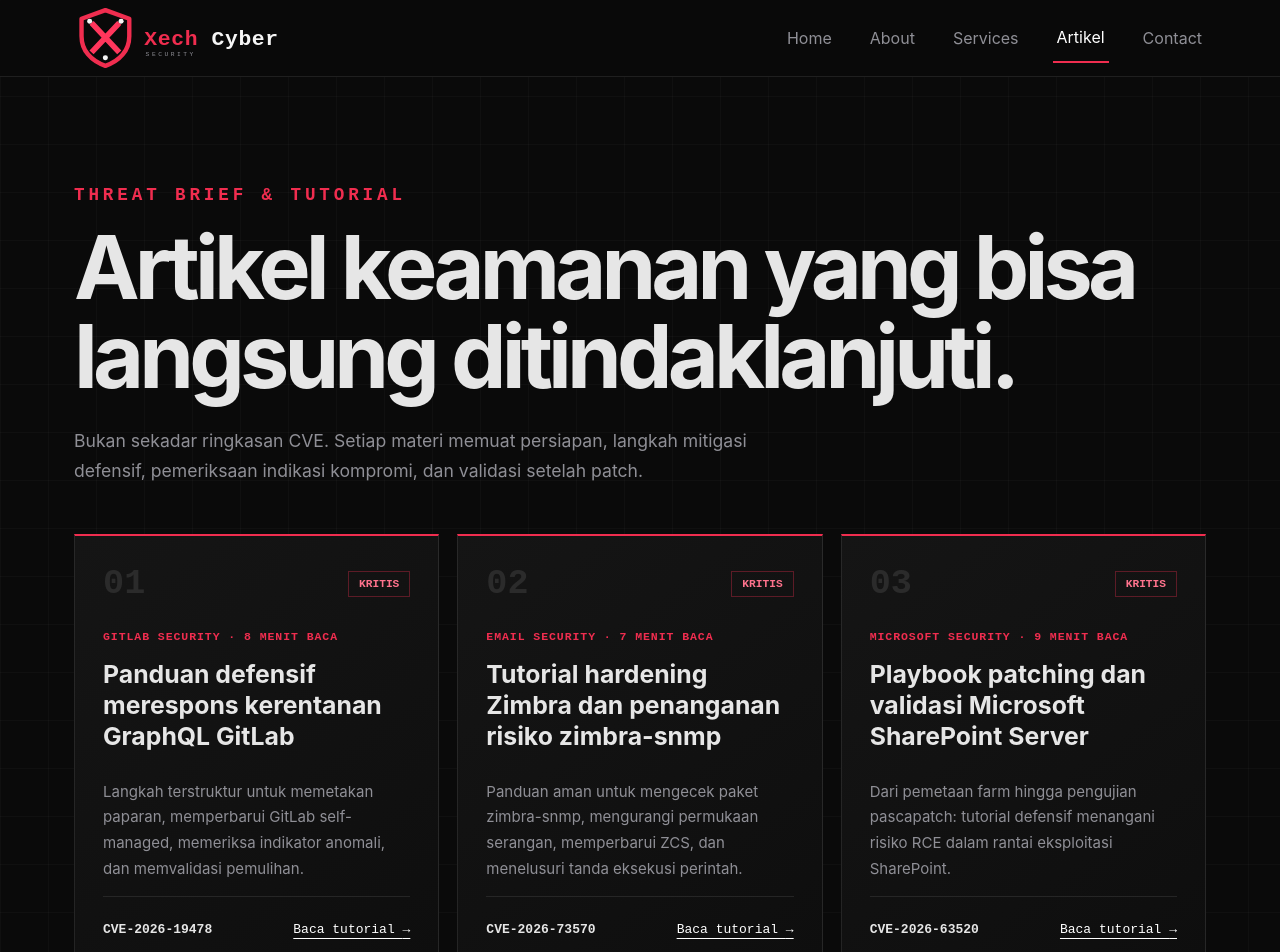
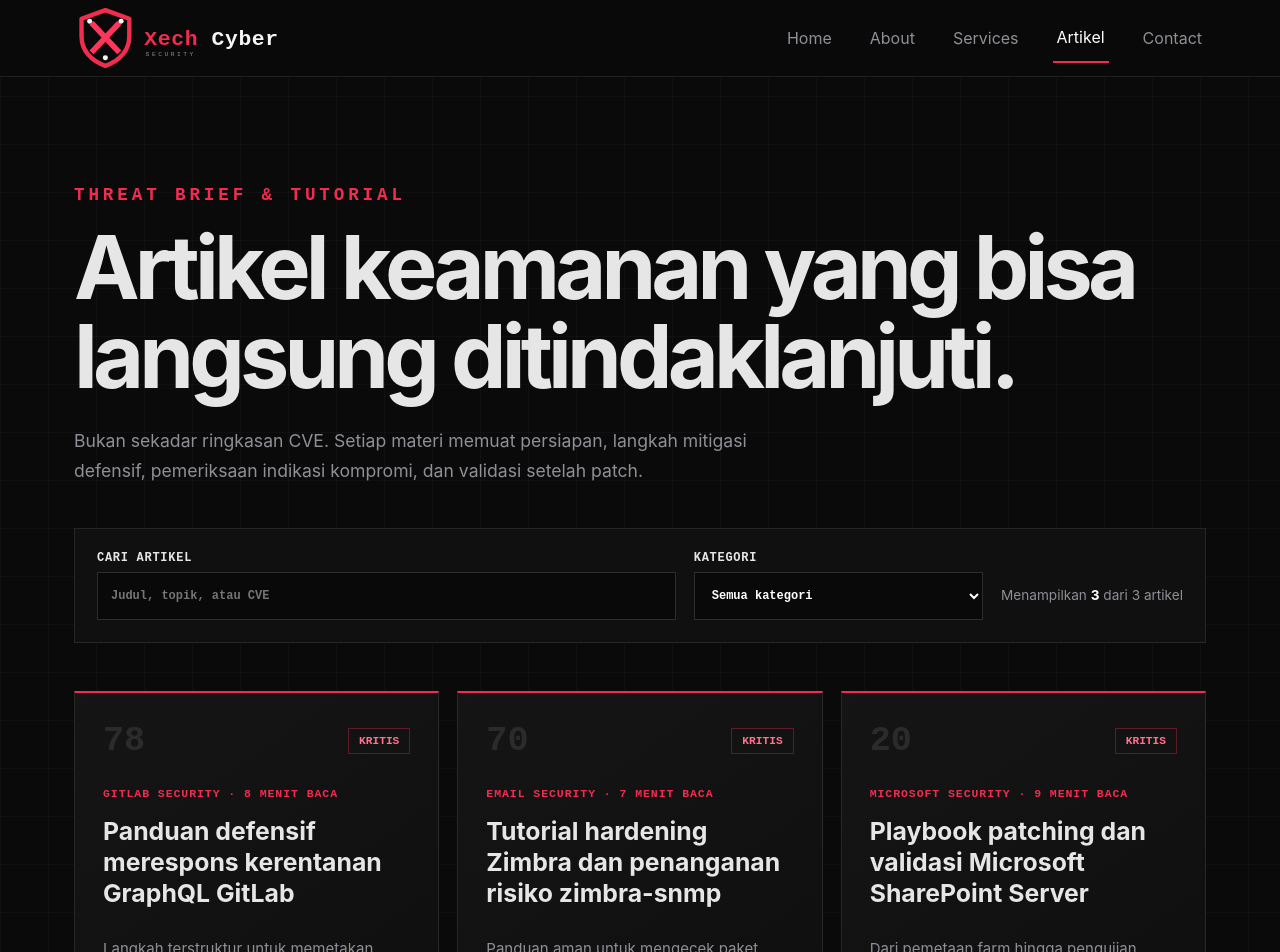
Before and after one commit to sobri3195/xechcybersecurity, a React (Vite) app: page /articles in a window 1280 px wide. Shown: the top 952 px of the page. Built offline with nearby package versions, Linux system fonts and the light colour scheme.

Commit message:
feat: improve article module discovery

```diff
--- a/postcss.config.js
+++ b/postcss.config.js
@@ -1 +1,3 @@
-export default { plugins: { tailwindcss: {}, autoprefixer: {} } }
+// The active application stylesheet is authored as standard CSS. Vite handles
+// bundling it directly, so no separately installed PostCSS plugins are needed.
+export default { plugins: {} }
--- a/src/pages/Articles.jsx
+++ b/src/pages/Articles.jsx
@@ -1,4 +1,101 @@
+import { useMemo, useState } from 'react'
 import { Link } from 'react-router-dom'
 import { articles } from '../data/articles'
 
-export default function Articles(){return <section className="page articles-page"><p className="eyebrow">THREAT BRIEF &amp; TUTORIAL</p><h1>Artikel keamanan yang bisa langsung ditindaklanjuti.</h1><p>Bukan sekadar ringkasan CVE. Setiap materi memuat persiapan, langkah mitigasi defensif, pemeriksaan indikasi kompromi, dan validasi setelah patch.</p><div className="article-grid">{articles.map((article,index)=><article className="article-card" key={article.slug}><div className="article-card-top"><span>0{index+1}</span><span className="severity">{article.severity}</span></div><p className="article-meta">{article.category} · {article.readTime}</p><h2>{article.title}</h2><p>{article.summary}</p><div className="article-card-footer"><strong>{article.cve}</strong><Link to={`/articles/${article.slug}`}>Baca tutorial <span aria-hidden="true">→</span></Link></div></article>)}</div><aside className="editorial-note"><strong>Catatan editorial</strong><p>Materi ini berfokus pada pertahanan. Selalu validasi versi terdampak dan instruksi patch melalui advisory resmi vendor sebelum melakukan perubahan pada production.</p></aside></section>}
+const ALL_CATEGORIES = 'Semua kategori'
+
+export default function Articles() {
+  const [query, setQuery] = useState('')
+  const [category, setCategory] = useState(ALL_CATEGORIES)
+  const categories = useMemo(
+    () => [ALL_CATEGORIES, ...new Set(articles.map(article => article.category))],
+    [],
+  )
+  const filteredArticles = useMemo(() => {
+    const keyword = query.trim().toLocaleLowerCase('id-ID')
+
+    return articles.filter(article => {
+      const matchesCategory = category === ALL_CATEGORIES || article.category === category
+      const searchableText = [article.title, article.summary, article.category, article.cve]
+        .join(' ')
+        .toLocaleLowerCase('id-ID')
+
+      return matchesCategory && (!keyword || searchableText.includes(keyword))
+    })
+  }, [category, query])
+
+  const resetFilters = () => {
+    setQuery('')
+    setCategory(ALL_CATEGORIES)
+  }
+
+  return (
+    <section className="page articles-page">
+      <p className="eyebrow">THREAT BRIEF &amp; TUTORIAL</p>
+      <h1>Artikel keamanan yang bisa langsung ditindaklanjuti.</h1>
+      <p>
+        Bukan sekadar ringkasan CVE. Setiap materi memuat persiapan, langkah mitigasi
+        defensif, pemeriksaan indikasi kompromi, dan validasi setelah patch.
+      </p>
+
+      <div className="article-filters" role="search" aria-label="Cari dan filter artikel">
+        <label>
+          Cari artikel
+          <input
+            type="search"
+            value={query}
+            onChange={event => setQuery(event.target.value)}
+            placeholder="Judul, topik, atau CVE"
+          />
+        </label>
+        <label>
+          Kategori
+          <select value={category} onChange={event => setCategory(event.target.value)}>
+            {categories.map(item => <option key={item}>{item}</option>)}
+          </select>
+        </label>
+        <p aria-live="polite">
+          Menampilkan <strong>{filteredArticles.length}</strong> dari {articles.length} artikel
+        </p>
+      </div>
+
+      {filteredArticles.length > 0 ? (
+        <div className="article-grid">
+          {filteredArticles.map(article => (
+            <article className="article-card" key={article.slug}>
+              <div className="article-card-top">
+                <span aria-hidden="true">{article.cve.split('-').at(-1).slice(-2)}</span>
+                <span className="severity">{article.severity}</span>
+              </div>
+              <p className="article-meta">{article.category} · {article.readTime}</p>
+              <h2>{article.title}</h2>
+              <p>{article.summary}</p>
+              <div className="article-card-footer">
+                <strong>{article.cve}</strong>
+                <Link to={`/articles/${article.slug}`} aria-label={`Baca tutorial: ${article.title}`}>
+                  Baca tutorial <span aria-hidden="true">→</span>
+                </Link>
+              </div>
+            </article>
+          ))}
+        </div>
+      ) : (
+        <div className="article-empty">
+          <h2>Artikel tidak ditemukan</h2>
+          <p>Coba kata kunci lain atau tampilkan kembali seluruh kategori.</p>
+          <button className="button secondary" type="button" onClick={resetFilters}>
+            Atur ulang filter
+          </button>
+        </div>
+      )}
+
+      <aside className="editorial-note">
+        <strong>Catatan editorial</strong>
+        <p>
+          Materi ini berfokus pada pertahanan. Selalu validasi versi terdampak dan
+          instruksi patch melalui advisory resmi vendor sebelum melakukan perubahan pada production.
+        </p>
+      </aside>
+    </section>
+  )
+}
```
Also changed, not shown: src/styles.css, 1 other file (tests, documents, lock files or other folders).
